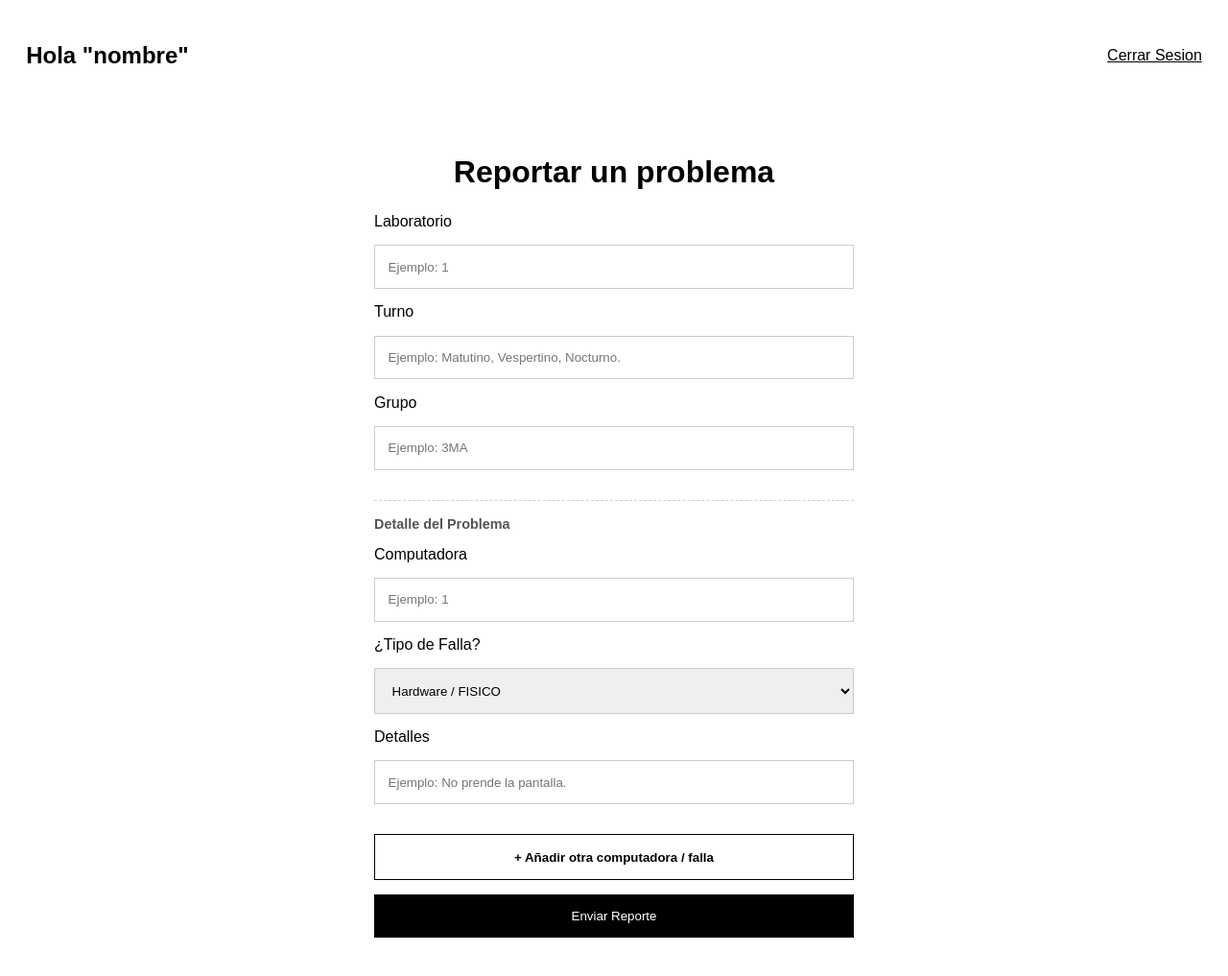
After one commit to Rennonasoftware/RennonaSoftware, a PHP site: page /iniciodoc.html in a window 1280 px wide. The commit adds this page. Shown: the whole page at 96% size. Run offline with PHP 8.4, Linux system fonts and the light colour scheme.

Commit message:
feat: se agrego paginas especificas para cada tipo de usuario (docente, administrativo, tecnico). feat: se añadio soporte para multiples reportes.

```diff
--- a/assets/css/global.css
+++ b/assets/css/global.css
@@ -5,8 +5,19 @@
 --blanco:  #ffffff;
 --negro: #000000;
 
-
 }
 body {
     font-family: Arial, Helvetica, sans-serif;
 }
+.top-bar {
+    display: flex;
+    justify-content: space-between;
+    align-items: center;
+    padding: 1rem 1.2rem;
+    top: 0;
+    z-index: 10;
+}
+
+.logout-link {
+    color: var(--negro);
+}
--- a/assets/css/inicio.css
+++ /dev/null
@@ -1,3 +0,0 @@
-header {
-
-}
--- /dev/null
+++ b/assets/css/iniciodoc.css
@@ -0,0 +1,81 @@
+main {
+    padding: 2rem 1.2rem;
+    display: flex;
+    flex-direction: column;
+    align-items: center;
+}
+
+main h1 {
+    text-align: center;
+    margin-bottom: 1.5rem;
+}
+
+.reporte-docente {
+    width: 100%;
+    max-width: 500px;
+    display: flex;
+    flex-direction: column;
+    gap: 0.95rem;
+}
+
+.reporte-docente input,
+.reporte-docente select {
+    padding: 0.9rem 0.85rem;
+    border: 1px solid #ccc;
+}
+
+.contenedor-reportes {
+    width: 100%;
+    display: flex;
+    flex-direction: column;
+    gap: 0.95rem;
+}
+
+.reporte-item {
+    display: flex;
+    flex-direction: column;
+    gap: 0.95rem;
+    width: 100%;
+    margin-top: 1rem;
+    border-top: 1px dashed #ccc;
+    padding-top: 1rem;
+}
+
+.reporte-item-header {
+    display: flex;
+    justify-content: space-between;
+    align-items: center;
+}
+
+.reporte-item-titulo {
+    font-weight: bold;
+    font-size: 0.9rem;
+    color: #555;
+}
+
+.botones-container {
+    display: flex;
+    flex-direction: column;
+    gap: 0.95rem;
+    width: 100%;
+    margin-top: 1rem;
+}
+
+.btn-agregar {
+    padding: 0.95rem 1.1rem;
+    border: 1px solid var(--negro);
+    background: transparent;
+    color: var(--negro);
+    cursor: pointer;
+    font-weight: bold;
+    width: 100%;
+}
+
+.btn-enviar {
+    padding: 0.95rem 1.1rem;
+    border: none;
+    background: var(--negro);
+    color: #ffffff;
+    cursor: pointer;
+    width: 100%;
+}
--- a/index.html
+++ b/index.html
@@ -4,6 +4,7 @@
     <meta charset="UTF-8">
     <meta name="viewport" content="width=device-width, initial-scale=1.0">
     <link rel="stylesheet" href="assets/css/global.css">
+    <link rel="stylesheet" href="assets/css/login.css">
     <title>SGRSI - Inicio de sesion</title>
 </head>
 <header>
--- /dev/null
+++ b/iniciodoc.html
@@ -0,0 +1,73 @@
+<!DOCTYPE html>
+<html lang="es">
+<head>
+    <meta charset="UTF-8">
+    <meta name="viewport" content="width=device-width, initial-scale=1.0">
+    <link rel="stylesheet" href="assets/css/global.css">
+    <link rel="stylesheet" href="assets/css/iniciodoc.css">
+    <title>SGRSI - Inicio Docente</title>
+</head>
+<body id="iniciodoc">
+    <header class="top-bar">
+        <h2>Hola "nombre"</h2>
+        <a href="index.html" class="logout-link">Cerrar Sesion</a>
+    </header>
+    <main>
+        <h1>Reportar un problema</h1>
+        <form action="" id="reportedocente" class="reporte-docente">
+
+            <label for="Laboratorio">Laboratorio</label>
+            <input type="number" id="Laboratorio" placeholder="Ejemplo: 1" name="Laboratorio" required>
+
+            <label for="Turno">Turno</label>
+            <input type="text" id="Turno" placeholder="Ejemplo: Matutino, Vespertino, Nocturno." name="Turno" required>
+
+            <label for="grupo">Grupo</label>
+            <input type="text" id="grupo" placeholder="Ejemplo: 3MA" name="Grupo" required>
+
+            <div id="contenedor-reportes" class="contenedor-reportes">
+
+                <div class="reporte-item">
+                    <div class="reporte-item-header">
+                        <span class="reporte-item-titulo">Detalle del Problema</span>
+                    </div>
+
+                    <label>Computadora</label>
+                    <input type="number" name="Computadora[]" placeholder="Ejemplo: 1" required>
+
+                    <label>¿Tipo de Falla?</label>
+                    <select name="Tipo de Falla[]" required>
+                        <option value="hardware">Hardware / FISICO</option>
+                        <option value="software">Software / VIRTUAL</option>
+                    </select>
+
+                    <label>Detalles</label>
+                    <input type="text" name="Detalles[]" placeholder="Ejemplo: No prende la pantalla.">
+                </div>
+
+            </div>
+
+            <div class="botones-container">
+                <button type="button" id="btn-agregar-reporte" class="btn-agregar">
+                    + Añadir otra computadora / falla
+                </button>
+                <button type="submit" class="btn-enviar">Enviar Reporte</button>
+            </div>
+<script>
+        document.getElementById('btn-agregar-reporte').addEventListener('click', function() {
+            const contenedor = document.getElementById('contenedor-reportes');
+            const primerItem = contenedor.querySelector('.reporte-item');
+
+            const nuevoItem = primerItem.cloneNode(true);
+
+            nuevoItem.querySelectorAll('input').forEach(input => input.value = '');
+            nuevoItem.querySelectorAll('select').forEach(select => select.selectedIndex = 0);
+
+            contenedor.appendChild(nuevoItem);
+
+        });
+    </script>
+    </form>
+    </main>
+</body>
+</html>
```
Also changed, not shown: inicio.html (deleted, +0 -17 lines), inicioadm.html (added, +16 -0 lines), iniciotec.html (added, +15 -0 lines), README.md, assets/css/inicioadm.css (added), assets/css/iniciotec.css (added).
